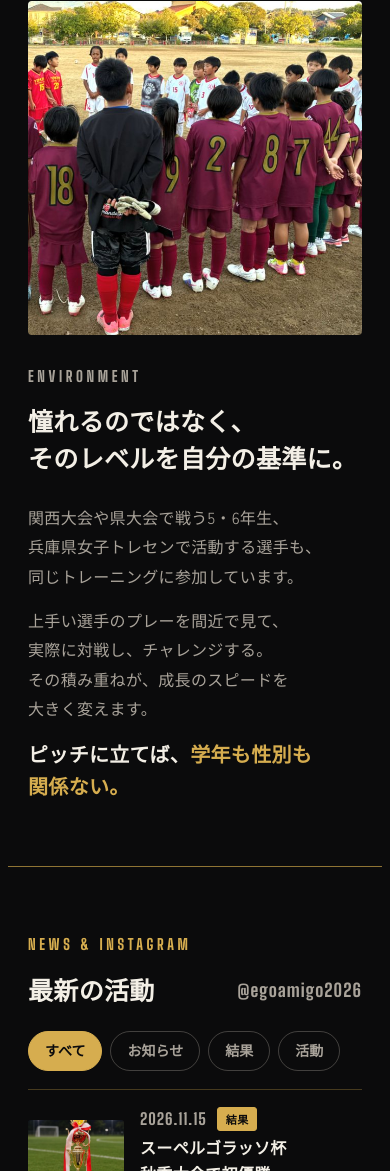
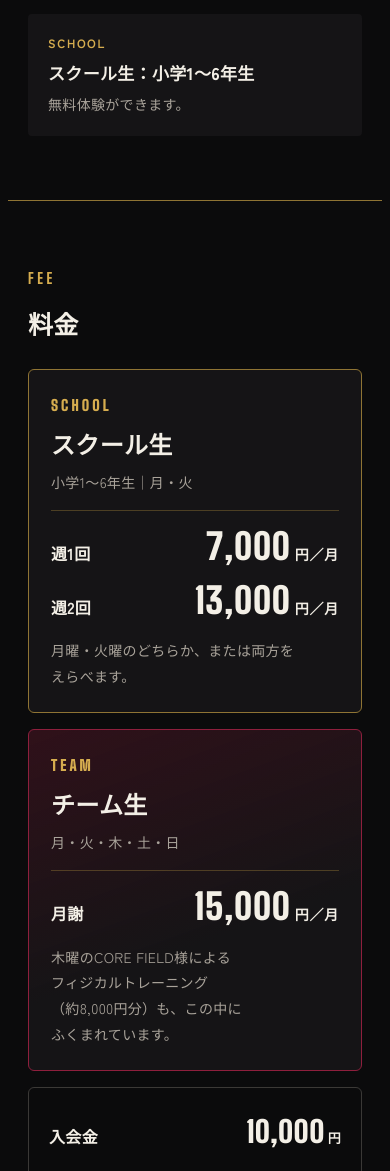
Before and after one commit to egoamigo/egoamigo.github.io, a plain HTML site: page index.html in a window 390 px wide. Shown: the part 6143-7314 px from the top of the page. Drawn offline with Linux system fonts and the light colour scheme.

Commit message:
料金・練習場所・時間を追加
Co-Authored-By: Claude Opus 5.5 <noreply@anthropic.com>

```diff
--- a/index.html
+++ b/index.html
@@ -142,6 +142,33 @@ body::before{content:"";position:fixed;inset:0 0 auto;height:env(safe-area-inset
 .fact .s{color:var(--mute);font-size:14px;margin-top:4px}
 @media (max-width:760px){.sched{grid-template-columns:1fr}}
 
+.places{margin:6px 0 0;display:grid;gap:8px}
+.places div{display:grid;grid-template-columns:32px 1fr;align-items:baseline;gap:10px}
+.places dt{font-weight:900;color:var(--night);background:var(--gold);border-radius:3px;text-align:center;font-size:14px;line-height:26px}
+.places dd{margin:0;font-weight:900;font-size:17px}
+.places small{display:block;font-weight:500;font-size:13px;color:var(--mute)}
+
+/* ===== fee ===== */
+.plans{display:grid;grid-template-columns:1fr 1fr;gap:clamp(16px,3vw,28px)}
+.plan{background:var(--panel);border:1px solid var(--gold-soft);border-radius:6px;padding:clamp(22px,3.5vw,32px)}
+.plan.team{border-color:var(--wine);background:linear-gradient(160deg,rgba(142,31,61,.28),var(--panel) 60%)}
+.plan .en{font-family:var(--f-display);font-weight:900;letter-spacing:.2em;color:var(--gold);font-size:15px}
+.plan h3{font-size:24px;font-weight:900;margin:2px 0 4px}
+.plan .for{color:var(--mute);font-size:14px;padding-bottom:14px;margin-bottom:10px;border-bottom:1px solid rgba(143,116,52,.45)}
+.price{display:flex;justify-content:space-between;align-items:baseline;gap:12px;padding:6px 0}
+.price span{font-weight:700}
+.price b{font-family:var(--f-display);font-weight:900;font-size:clamp(36px,6vw,48px);line-height:1.1;letter-spacing:.02em}
+.price small{font-family:var(--f-body);font-size:14px;font-weight:700;margin-left:4px}
+.plan .pn{color:var(--mute);font-size:14px;margin-top:10px}
+.commons{display:grid;grid-template-columns:1fr 1fr;gap:clamp(16px,3vw,28px);margin-top:clamp(16px,3vw,28px)}
+.commons div{border:1px solid rgba(169,163,154,.3);border-radius:6px;padding:16px 20px;display:flex;justify-content:space-between;align-items:baseline;gap:12px;flex-wrap:wrap}
+.commons span{font-weight:700}
+.commons b{font-family:var(--f-display);font-weight:900;font-size:30px}
+.commons small{font-family:var(--f-body);font-size:13px;font-weight:700;margin-left:3px}
+.commons em{font-style:normal;color:var(--mute);font-size:13px;flex-basis:100%}
+.fee-note{color:var(--mute);font-size:14px;margin-top:18px}
+@media (max-width:760px){.plans,.commons{grid-template-columns:1fr}}
+
 /* ===== level ===== */
 .level{display:grid;grid-template-columns:1fr 1fr;gap:clamp(28px,5vw,56px);align-items:center}
 .level img{width:100%;aspect-ratio:1;object-fit:cover;border-radius:4px}
@@ -226,6 +253,7 @@ footer b{font-family:var(--f-display);font-weight:900;letter-spacing:.1em;color:
       <a href="#philosophy">大切にしていること</a>
       <a href="#training">トレーニング</a>
       <a href="#schedule">活動日・場所</a>
+      <a href="#fee">料金</a>
       <a href="#instagram">活動の様子</a>
     </nav>
     <a class="btn sm" href="#apply">無料体験の申込み</a>
@@ -331,11 +359,47 @@ footer b{font-family:var(--f-display);font-weight:900;letter-spacing:.1em;color:
         <div class="legend"><span><i class="dot"></i>サッカーの活動</span><span><i class="dot w"></i><span><span class="p">CORE FIELD様による</span><span class="p">フィジカルトレーニング</span></span></span></div>
       </div>
       <div class="facts">
-        <div class="fact"><div class="k">PLACE</div><div class="v"><span class="p">三木防災公園／</span><span class="p">明石周辺</span></div><div class="s"><span class="p">日によって</span><span class="p">場所が変わります。</span><span class="p">くわしくは</span><span class="p">お問い合わせください。</span></div></div>
+        <div class="fact"><div class="k">TIME</div><div class="v">18:00〜20:00</div><div class="s"><span class="p">月・火・木曜は、</span><span class="p">スクール生・チーム生とも</span><span class="p">この時間です。</span><span class="p">土日の試合・</span><span class="p">トレーニングマッチは</span><span class="p">その都度お知らせします。</span></div></div>
+        <div class="fact"><div class="k">PLACE</div>
+          <dl class="places">
+            <div><dt>月</dt><dd><span class="p">明石市 二見</span></dd></div>
+            <div><dt>火</dt><dd><span class="p">三木総合防災公園</span></dd></div>
+            <div><dt>木</dt><dd><span class="p">垂水健康公園</span><small><span class="p">チーム生の</span><span class="p">フィジカルトレーニング</span></small></dd></div>
+          </dl>
+        </div>
         <div class="fact"><div class="k">TEAM</div><div class="v"><span class="p">チーム生：</span><span class="p">5年生以下を募集</span></div><div class="s"><span class="p">やる気のある</span><span class="p">1・2年生も</span><span class="p">参加できます。</span></div></div>
-        <div class="fact"><div class="k">SCHOOL</div><div class="v">スクール生も募集中</div><div class="s"><span class="p">無料体験が</span><span class="p">できます。</span></div></div>
+        <div class="fact"><div class="k">SCHOOL</div><div class="v"><span class="p">スクール生：</span><span class="p">小学1〜6年生</span></div><div class="s"><span class="p">無料体験が</span><span class="p">できます。</span></div></div>
       </div>
     </div>
+  </div>
+</section>
+
+<section class="band" id="fee" aria-labelledby="fee-h">
+  <div class="wrap">
+    <p class="eyebrow">Fee</p>
+    <h2 id="fee-h">料金</h2>
+    <div class="plans">
+      <div class="plan">
+        <p class="en">SCHOOL</p>
+        <h3>スクール生</h3>
+        <p class="for"><span class="p">小学1〜6年生｜</span><span class="p">月・火</span></p>
+        <div class="price"><span>週1回</span><b>7,000<small>円／月</small></b></div>
+        <div class="price"><span>週2回</span><b>13,000<small>円／月</small></b></div>
+        <p class="pn"><span class="p">月曜・火曜の</span><span class="p">どちらか、</span><span class="p">または両方を</span><span class="p">えらべます。</span></p>
+      </div>
+      <div class="plan team">
+        <p class="en">TEAM</p>
+        <h3>チーム生</h3>
+        <p class="for"><span class="p">月・火・木・土・日</span></p>
+        <div class="price"><span>月謝</span><b>15,000<small>円／月</small></b></div>
+        <p class="pn"><span class="p">木曜の</span><span class="p">CORE FIELD様による</span><span class="p">フィジカルトレーニング</span><span class="p">（約8,000円分）も、</span><span class="p">この中に</span><span class="p">ふくまれています。</span></p>
+      </div>
+    </div>
+    <div class="commons">
+      <div><span>入会金</span><b>10,000<small>円</small></b><em>スクール・チーム共通。入団のときに1回だけ。</em></div>
+      <div><span>保険代</span><b>1,000<small>円／年</small></b><em>スクール・チーム共通。スポーツ保険の費用です。</em></div>
+    </div>
+    <p class="fee-note"><span class="p">ユニフォーム代・</span><span class="p">大会参加費などは</span><span class="p">別にかかります。</span></p>
   </div>
 </section>
 
```
